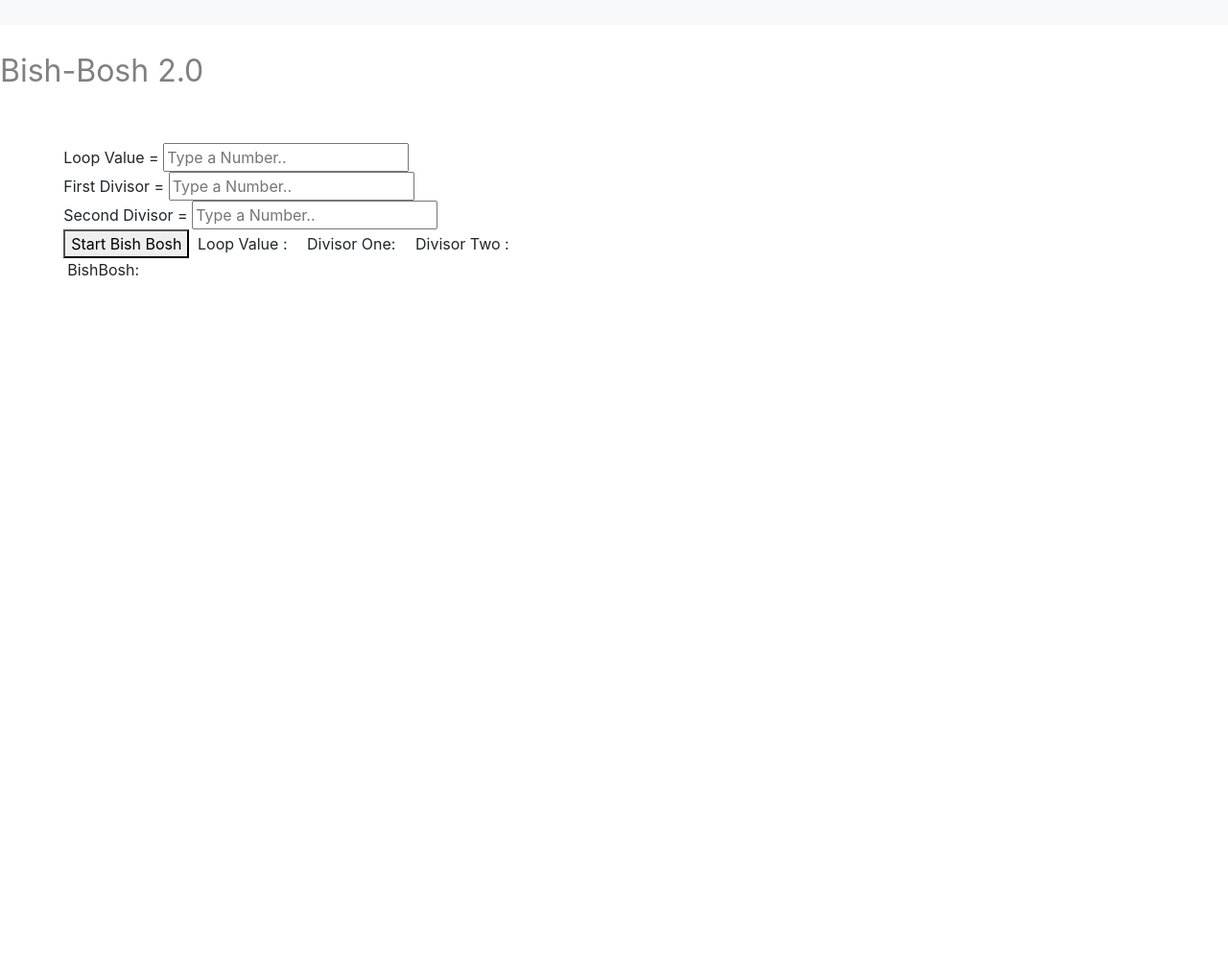
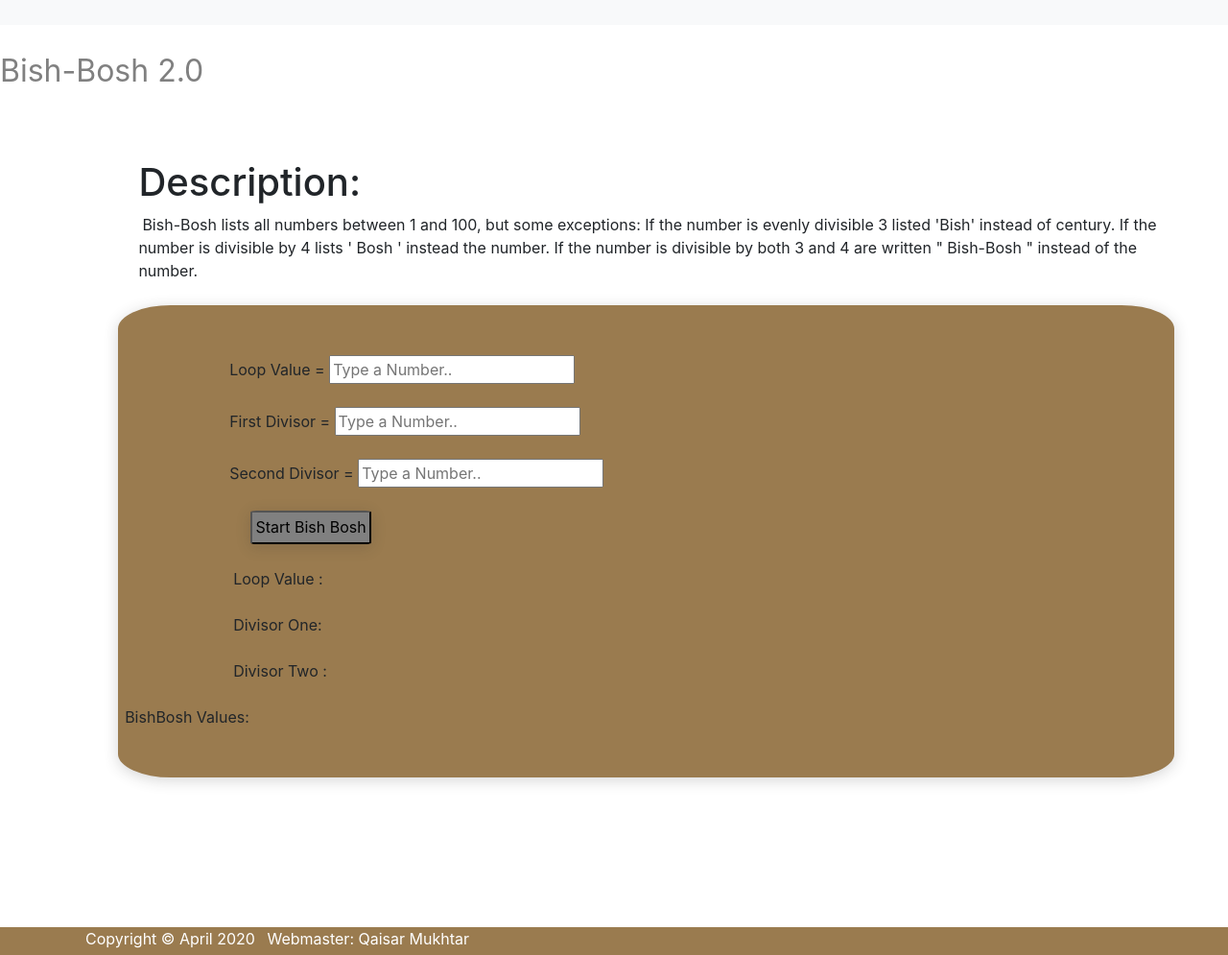
Before and after one commit to Qaisarm/Exercise9, a plain HTML site: page index.html in a window 1280 px wide. Shown: the whole page at 96% size. Before the commit the page ends 800 px from the top, so only its background shows below. Drawn offline with nearby package versions, Linux system fonts and the light colour scheme.

Commit message:
modification

```diff
--- a/index.html
+++ b/index.html
@@ -1,8 +1,7 @@
-<!doctype html>
-<html lang="en">
+<html>
 <head>
   <meta charset="UTF-8">
-  <meta name="viewport" content="width=device-width, initial-scale=1.0", shrink-to-fit=no">
+  <meta name="viewport" content="width=device-width, initial-scale=1.0">
   <meta http-equiv="X-UA-Compatible" content="ie=edge">
     <!-- Bootstrap CSS -->
     <link rel="stylesheet" href="https://stackpath.bootstrapcdn.com/bootstrap/4.3.1/css/bootstrap.min.css" >
@@ -33,26 +32,66 @@
       </div>
     </nav>
     <header> Bish-Bosh 2.0 </header>
+
+    <div class="container">
     <div class="container section">
-      <div class="party">
+      <p class="m-5">&nbsp;</p>
+      <br>
+      <h1> Description:</h1>
+      <p> Bish-Bosh lists all numbers between 1 and 100, but some exceptions:
+        If the number is evenly divisible 3 listed 'Bish' instead of century.
+        If the number is divisible by 4 lists ' Bosh ' instead the number.
+         If the number is divisible by both 3 and 4 are written " Bish-Bosh " instead of the number. <br></p>
+
+        <div class="inputvalue">
           <div class="row">
-          <div class="col-md-6">
-  <div class = "input">
-    Loop Value = <input type="number" placeholder="Type a Number.." id="myLoopInput"> <br />
-    First Divisor = <input type="number" placeholder="Type a Number.." id="myDivisorOneInput"><br />
-    Second Divisor = <input type="number" placeholder="Type a Number.." id="myDivisorTwoInput"><br />
-    <button type="button" onclick="bishBosh();">Start Bish Bosh</button>
+            <div class="col-md-12">
+
+  <br>
+  <br>
+  <p class="m-5">&nbsp;</p>
+      Loop Value = <input type="number" placeholder="Type a Number.." id="myLoopInput">
+       <br>
+       <br>
+       <p class="m-5">&nbsp;</p>
+      First Divisor = <input type="number" placeholder="Type a Number.." id="myDivisorOneInput">
+      <br>
+      <br>
+      <p class="m-5">&nbsp;</p>
+      Second Divisor = <input type="number" placeholder="Type a Number.." id="myDivisorTwoInput">
+      <br>
+      <br>
+      <p class="m-5">&nbsp;</p>
+      <button class="button" type="button" onclick="bishBosh();">Start Bish Bosh</button>
+      <br>
+      <br>
+      <p class="m-5">&nbsp;</p>
       <p> Loop Value :</p><p id= "demo1"></p>
+      <br>
+      <br>
+      <p class="m-5">&nbsp;</p>
       <p> Divisor One:</p><p id= "demo2"></p>
+      <br>
+      <br>
+      <p class="m-5">&nbsp;</p>
       <p> Divisor Two :</p><p id= "demo3"></p>
-    <p> BishBosh:</p><p id= "demo4"></p>
+      <br>
+      <br>
+
+      <p> BishBosh Values: <br> <p  id= "demo4"></p></p>
+      <br>
+      <br>
+
   </div>
   </div>
   </div>
   </div>
+  <div class="push"></div>
+
   </div>
+  <p class="m-1">&nbsp;</p>
     <!-- Footer -->
-  <footer id= "footer">
+    <footer class= "footer">
       <div class="container">
         <p class="m-0 text-center text-white">Copyright &copy; April 2020</p>
         <p class="m-0 text-center text-white">Webmaster: Qaisar Mukhtar</p>
@@ -61,6 +100,9 @@
 
 
     <!--<script>
+
+    bish bash for the console
+
       let start = 1,
       end= 100;
       console.log(start);
```
Lines whose indentation alone changed are shown as unchanged.
